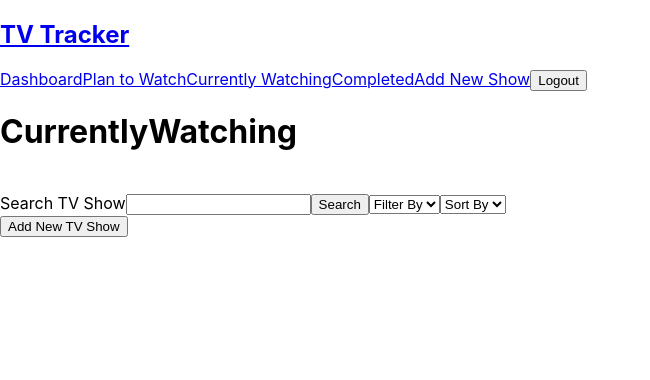
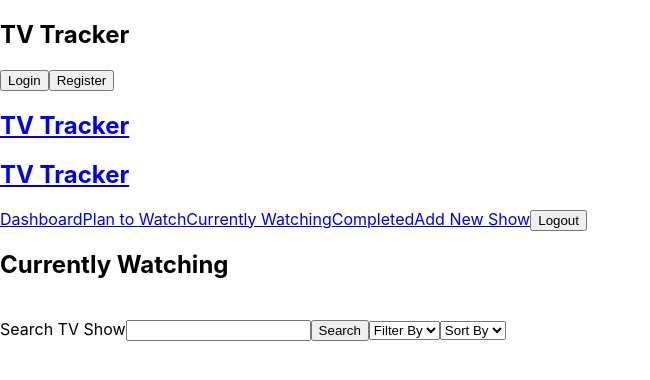
Before and after one commit to wbae912/william-tv-tracker-app, a React (Create React App) app: page /currently-watching in a window 1280 px wide. Shown: the top 380 px of the page, without its empty margins (0-650 px from the left). Built offline with nearby package versions, Linux system fonts and the light colour scheme.

Commit message:
Recent changes

```diff
--- a/src/App.js
+++ b/src/App.js
@@ -4,6 +4,7 @@ import { Route } from 'react-router-dom';
 import LandingPage from './LandingPage/LandingPage';
 import Dashboard from './Dashboard/Dashboard';
 import Header from './Header/Header';
+import Nav from './Nav/Nav';
 import AppNav from './AppNav/AppNav';
 import PlanToWatch from './PlanToWatch/PlanToWatch';
 import CurrentlyWatching from './CurrentlyWatching/CurrentlyWatching';
@@ -26,8 +27,21 @@ export default class App extends Component {
     super(props)
 
     this.state = {
-       shows: []
+       shows: [],
+       isLoggedIn: ''
     }
+  }
+
+  toggleIsLoggedIn = () => {
+    this.setState({
+      isLoggedIn: true
+    })
+  }
+
+  toggleIsLoggedOff = () => {
+    this.setState({
+      isLoggedIn: false
+    })
   }
 
   getAllShows() {
@@ -87,7 +101,6 @@ export default class App extends Component {
     )
   }
 
-
   addTvShow = (newShow) => {
     fetch('http://localhost:8000/api/shows/all', {
       method: 'POST',
@@ -134,8 +147,11 @@ export default class App extends Component {
           addTvShow: this.addTvShow,
           updateTvShow: this.updateTvShow,
           shows: this.state.shows,
-          getAllShows: this.getAllShows
+          getAllShows: this.getAllShows,
+          toggleIsLoggedIn: this.toggleIsLoggedIn,
+          toggleIsLoggedOff: this.toggleIsLoggedOff
         }}>
+        {this.state.isLoggedIn ? <AppNav /> : <Nav />}
         <Header />
         <Route
           exact
--- a/src/AppNav/AppNav.js
+++ b/src/AppNav/AppNav.js
@@ -1,8 +1,11 @@
 import React, { Component } from 'react';
 import { Link } from 'react-router-dom';
 import TokenService from '../services/token-service';
+import tvContext from '../Context';
 
 export default class AppNav extends Component {
+
+  static contextType = tvContext;
 
   handleLogoutClick = () => {
     TokenService.clearAuthToken();
@@ -10,6 +13,10 @@ export default class AppNav extends Component {
 
   render() {
     return (
+    <>
+      <header className="header">
+      <Link to="/"><h2 className="nav-app-title">TV Tracker</h2></Link>
+      </header>
       <nav className="nav-app">
         <div className="app-links">
           <Link to='/dashboard'>Dashboard</Link>
@@ -17,9 +24,10 @@ export default class AppNav extends Component {
           <Link to='/currently-watching'>Currently Watching</Link>
           <Link to='/completed'>Completed</Link>
           <Link to='/add-entry'>Add New Show</Link>
-        <Link to='/'><button type="button" onClick={() => this.handleLogoutClick()}>Logout</button></Link>
+          <Link to='/'><button type="button" onClick={() => {this.handleLogoutClick(); this.context.toggleIsLoggedOff()}}>Logout</button></Link>
         </div>
       </nav>
+    </>
     )
   }
 }
--- a/src/Completed/Completed.js
+++ b/src/Completed/Completed.js
@@ -9,7 +9,7 @@ export default class Completed extends Component {
     const completedShows = this.context.shows.filter(show => show.status === 'Completed');
     return (
       <div>
-        <header role="banner">
+        <section className="tv-queries">
           <h1>Completed</h1>
          <br/>
 
@@ -26,7 +26,7 @@ export default class Completed extends Component {
               <option value="1">Name</option>
               <option value="1">Rating</option>
           </select>
-        </header>
+        </section>
 
         {completedShows.map(show =>
           <TvShowEntry
@@ -36,9 +36,6 @@ export default class Completed extends Component {
           />
         )}
 
-        <section>
-          <button>Add New TV Show</button>
-        </section>
       </div>
     )
   }
--- a/src/Context.js
+++ b/src/Context.js
@@ -5,7 +5,9 @@ const tvContext = React.createContext({
   deleteTvShow: () => {},
   addTvShow: () => {},
   updateTvShow: () => {},
-  getAllShows: () => {}
+  getAllShows: () => {},
+  toggleIsLoggedIn: () => {},
+  toggleIsLoggedOff: () => {}
 })
 
 export default tvContext;
--- a/src/CurrentlyWatching/CurrentlyWatching.js
+++ b/src/CurrentlyWatching/CurrentlyWatching.js
@@ -9,8 +9,8 @@ export default class CurrentlyWatching extends Component {
     const currentlyWatchingShows = this.context.shows.filter(show => show.status === 'Currently Watching');
     return (
       <div>
-        <header role="banner">
-          <h1>CurrentlyWatching</h1>
+        <section className="tv-queries">
+          <h1>Currently Watching</h1>
          <br/>
 
           <label>Search TV Show</label>
@@ -26,7 +26,7 @@ export default class CurrentlyWatching extends Component {
               <option value="1">Name</option>
               <option value="1">Rating</option>
           </select>
-        </header>
+        </section>
 
         {currentlyWatchingShows.map(show =>
           <TvShowEntry
@@ -35,9 +35,6 @@ export default class CurrentlyWatching extends Component {
             history={this.props.history}
           />)}
 
-        <section>
-          <button>Add New TV Show</button>
-        </section>
       </div>
     )
   }
--- a/src/EditForm/EditForm.js
+++ b/src/EditForm/EditForm.js
@@ -16,7 +16,6 @@ export default class EditForm extends Component {
       genre: '',
       description: '',
       review: '',
-      user_id: 1
     }
   }
 
@@ -46,8 +45,7 @@ export default class EditForm extends Component {
         rating: data.rating,
         genre: data.genre,
         description: data.description,
-        review: data.review,
-        user_id: data.user_id
+        review: data.review
       })
     })
     .catch(error => {
@@ -72,8 +70,7 @@ export default class EditForm extends Component {
       rating: e.target.rating.value,
       genre: e.target.genre.value,
       description: e.target.description.value,
-      review: e.target.review.value,
-      user_id: 1
+      review: e.target.review.value
     };
 
     const tvId = Number(this.props.match.params.id);
--- a/src/LandingPage/LandingPage.js
+++ b/src/LandingPage/LandingPage.js
@@ -16,10 +16,10 @@ export default class LandingPage extends Component {
         <header className="header">
           <h1 className="app-title">TV Tracker</h1>
           <p className="app-title-headline">track and catalog your favorite TV shows...</p>
-          <div className="login-register-buttons">
+          {/* <div className="login-register-buttons">
             <Link to='/login'><button type="button" className="login-button">Login</button></Link>
             <Link to='/register'><button type="button" className="register-button">Register</button></Link>
-          </div>
+          </div> */}
         </header>
 
         <hr className="underline"></hr>
--- a/src/LoginForm/LoginForm.js
+++ b/src/LoginForm/LoginForm.js
@@ -21,7 +21,7 @@ export default class LoginForm extends Component {
           password.value = '';
           TokenService.saveAuthToken(res.authToken);
           this.props.history.push('/dashboard')
-          window.location.reload(); //TEMPORARY FIX
+          // window.location.reload(); //TEMPORARY FIX
         })
         .catch(error => {
           alert(`Error: ${error.message}`)
@@ -30,7 +30,7 @@ export default class LoginForm extends Component {
 
   render() {
     return (
-      <form className="login-form" onSubmit={this.handleSubmitJwtAuth}>
+      <form className="login-form" onSubmit={(e) => {this.handleSubmitJwtAuth(e); this.context.toggleIsLoggedIn();}}>
         <div className="login__user_name">
           <label htmlFor="user_name">Username</label>
           <input type="text" name="user_name" id="user_name" required />
--- a/src/Nav/Nav.js
+++ b/src/Nav/Nav.js
@@ -1,6 +1,7 @@
 //MAY DELETE THIS COMPONENT
 
-import React, { Component } from 'react'
+import React, { Component } from 'react';
+import { Link } from 'react-router-dom';
 
 export default class Nav extends Component {
   render() {
@@ -8,8 +9,8 @@ export default class Nav extends Component {
     <nav className="nav">
       <h2 className="nav-app-title">TV Tracker</h2>
       <div className="landing-page-links">
-        <button type="button" className="login-button">Login</button>
-        <button type="button" className="register-button">Register</button>
+        <Link to='/login'><button type="button" className="login-button">Login</button></Link>
+        <Link to='/register'><button type="button" className="register-button">Register</button></Link>
       </div>
     </nav>
     )
--- a/src/PlanToWatch/PlanToWatch.js
+++ b/src/PlanToWatch/PlanToWatch.js
@@ -7,7 +7,8 @@ export default class PlanToWatch extends Component {
     super(props)
 
     this.state = {
-       searchTerm: ''
+       searchTerm: '',
+       genre: ''
     }
   }
 
@@ -18,6 +19,8 @@ export default class PlanToWatch extends Component {
       [e.target.name]: e.target.value
     })
   }
+
+
 
   // componentDidMount() {
   //   const body = this.state.searchTerm;
@@ -34,7 +37,7 @@ export default class PlanToWatch extends Component {
     const planningToWatchShows = this.context.shows.filter(show => show.status === 'Planning to Watch');
     return (
       <div>
-        <header role="banner">
+        <section className="tv-queries">
           <h1>Plan to Watch</h1>
          <br/>
           <label htmlFor="searchTerm">Search TV Show</label>
@@ -50,8 +53,7 @@ export default class PlanToWatch extends Component {
               <option value="1">Name</option>
               <option value="1">Rating</option>
           </select>
-        </header>
-
+        </section>
 
         {planningToWatchShows.map(show =>
           <TvShowEntry
@@ -60,10 +62,6 @@ export default class PlanToWatch extends Component {
             history={this.props.history}
           />)}
 
-
-        <section>
-          <button>Add New TV Show</button>
-        </section>
       </div>
     )
   }
```
Lines whose indentation alone changed are shown as unchanged.
